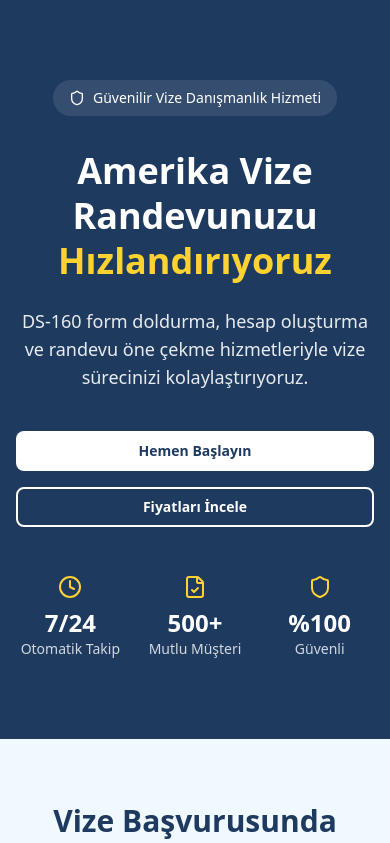
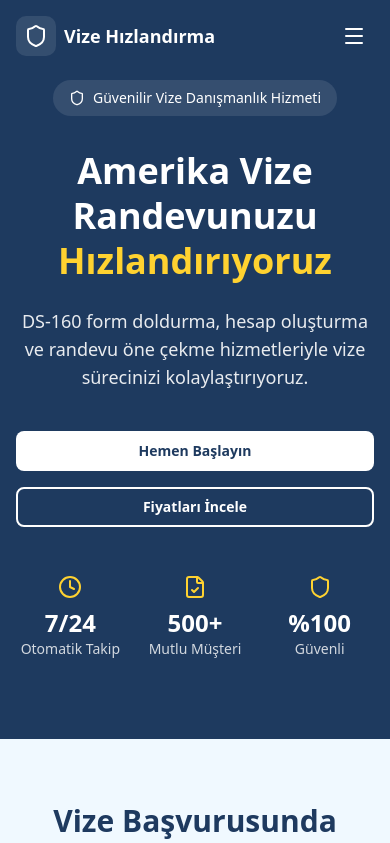
Before and after one commit to ihlamury/vizehizlandirma, a Next.js app: page / in a window 390 px wide. Shown: the top 843 px of the page. Built offline with nearby package versions, Linux system fonts and the light colour scheme.

Commit message:
Add Header with navigation and section IDs

```diff
--- a/src/app/page.tsx
+++ b/src/app/page.tsx
@@ -1,3 +1,4 @@
+import { Header } from "@/components/header";
 import { Hero } from "@/components/hero";
 import { Problems } from "@/components/problems";
 import { Services } from "@/components/services";
@@ -7,6 +8,8 @@ import { Contact } from "@/components/contact";
 
 export default function Home() {
   return (
+    <>
+      <Header />
       <main>
         <Hero />
         <Problems />
@@ -15,5 +18,6 @@ export default function Home() {
         <FAQ />
         <Contact />
       </main>
+    </>
   );
 }
--- a/src/components/contact.tsx
+++ b/src/components/contact.tsx
@@ -42,7 +42,7 @@ export function Contact() {
   };
 
   return (
-    <section className="bg-secondary py-12 md:py-16">
+    <section id="iletisim" className="bg-secondary py-12 md:py-16">
       <div className="container mx-auto px-4">
         {/* Section Header */}
         <div className="text-center mb-10">
--- a/src/components/faq.tsx
+++ b/src/components/faq.tsx
@@ -44,7 +44,7 @@ export function FAQ() {
   };
 
   return (
-    <section className="bg-white py-12 md:py-16">
+    <section id="sss" className="bg-white py-12 md:py-16">
       <div className="container mx-auto px-4">
         {/* Section Header */}
         <div className="text-center mb-10">
--- /dev/null
+++ b/src/components/header.tsx
@@ -0,0 +1,143 @@
+"use client";
+
+import { useState, useEffect } from "react";
+import { Button } from "@/components/ui/button";
+import { Menu, X, Shield } from "lucide-react";
+
+const navLinks = [
+  { href: "hizmetler", label: "Hizmetler" },
+  { href: "nasil-calisir", label: "Nasıl Çalışır" },
+  { href: "sss", label: "SSS" },
+  { href: "iletisim", label: "İletişim" },
+];
+
+export function Header() {
+  const [isScrolled, setIsScrolled] = useState(false);
+  const [isMobileMenuOpen, setIsMobileMenuOpen] = useState(false);
+
+  useEffect(() => {
+    const handleScroll = () => {
+      setIsScrolled(window.scrollY > 10);
+    };
+
+    window.addEventListener("scroll", handleScroll);
+    return () => window.removeEventListener("scroll", handleScroll);
+  }, []);
+
+  const scrollToSection = (sectionId: string) => {
+    setIsMobileMenuOpen(false);
+    const element = document.getElementById(sectionId);
+    if (element) {
+      const headerOffset = 80;
+      const elementPosition = element.getBoundingClientRect().top;
+      const offsetPosition = elementPosition + window.pageYOffset - headerOffset;
+
+      window.scrollTo({
+        top: offsetPosition,
+        behavior: "smooth"
+      });
+    }
+  };
+
+  const scrollToTop = () => {
+    window.scrollTo({ top: 0, behavior: "smooth" });
+  };
+
+  return (
+    <header
+      className={`fixed top-0 left-0 right-0 z-50 transition-all duration-300 ${
+        isScrolled
+          ? "bg-white shadow-md py-3"
+          : "bg-transparent py-4"
+      }`}
+    >
+      <div className="container mx-auto px-4">
+        <div className="flex items-center justify-between">
+          {/* Logo */}
+          <button
+            onClick={scrollToTop}
+            className="flex items-center gap-2"
+          >
+            <div className={`w-10 h-10 rounded-lg flex items-center justify-center ${
+              isScrolled ? "bg-primary" : "bg-white/10"
+            }`}>
+              <Shield className="w-6 h-6 text-white" />
+            </div>
+            <span className={`font-bold text-lg ${
+              isScrolled ? "text-primary" : "text-white"
+            }`}>
+              Vize Hızlandırma
+            </span>
+          </button>
+
+          {/* Desktop Navigation */}
+          <nav className="hidden md:flex items-center gap-8">
+            {navLinks.map((link) => (
+              <button
+                key={link.href}
+                onClick={() => scrollToSection(link.href)}
+                className={`font-medium transition-colors ${
+                  isScrolled
+                    ? "text-slate-600 hover:text-primary"
+                    : "text-white/90 hover:text-white"
+                }`}
+              >
+                {link.label}
+              </button>
+            ))}
+            <Button
+              onClick={() => scrollToSection("iletisim")}
+              className={`font-semibold ${
+                isScrolled
+                  ? "bg-accent hover:bg-accent/90 text-white"
+                  : "bg-white text-primary hover:bg-white/90"
+              }`}
+            >
+              Hemen Başlayın
+            </Button>
+          </nav>
+
+          {/* Mobile Menu Button */}
+          <button
+            className="md:hidden p-2"
+            onClick={() => setIsMobileMenuOpen(!isMobileMenuOpen)}
+            aria-label={isMobileMenuOpen ? "Menüyü kapat" : "Menüyü aç"}
+          >
+            {isMobileMenuOpen ? (
+              <X className={`w-6 h-6 ${isScrolled ? "text-primary" : "text-white"}`} />
+            ) : (
+              <Menu className={`w-6 h-6 ${isScrolled ? "text-primary" : "text-white"}`} />
+            )}
+          </button>
+        </div>
+
+        {/* Mobile Menu */}
+        {isMobileMenuOpen && (
+          <div className={`md:hidden mt-4 pb-4 border-t ${isScrolled ? "border-slate-200" : "border-white/10"}`}>
+            <nav className="flex flex-col gap-2 pt-4">
+              {navLinks.map((link) => (
+                <button
+                  key={link.href}
+                  onClick={() => scrollToSection(link.href)}
+                  className={`text-left py-2 px-4 rounded-lg font-medium transition-colors ${
+                    isScrolled
+                      ? "text-slate-600 hover:bg-secondary hover:text-primary"
+                      : "text-white/90 hover:bg-white/10 hover:text-white"
+                  }`}
+                >
+                  {link.label}
+                </button>
+              ))}
+              <Button
+                onClick={() => scrollToSection("iletisim")}
+                className="mt-2 bg-accent hover:bg-accent/90 text-white font-semibold"
+              >
+                Hemen Başlayın
+              </Button>
+            </nav>
+          </div>
+        )}
+      </div>
+    </header>
+  );
+}
--- a/src/components/how-it-works.tsx
+++ b/src/components/how-it-works.tsx
@@ -29,7 +29,7 @@ const steps = [
 
 export function HowItWorks() {
   return (
-    <section className="bg-secondary py-12 md:py-16">
+    <section id="nasil-calisir" className="bg-secondary py-12 md:py-16">
       <div className="container mx-auto px-4">
         {/* Section Header */}
         <div className="text-center mb-10">
--- a/src/components/services.tsx
+++ b/src/components/services.tsx
@@ -78,7 +78,7 @@ export function Services() {
   const { total, discount, originalTotal } = calculatePrice(selectedServices);
 
   return (
-    <section className="bg-white py-12 md:py-16">
+    <section id="hizmetler" className="bg-white py-12 md:py-16">
       <div className="container mx-auto px-4">
         {/* Section Header */}
         <div className="text-center mb-8">
```
Lines whose indentation alone changed are shown as unchanged.
